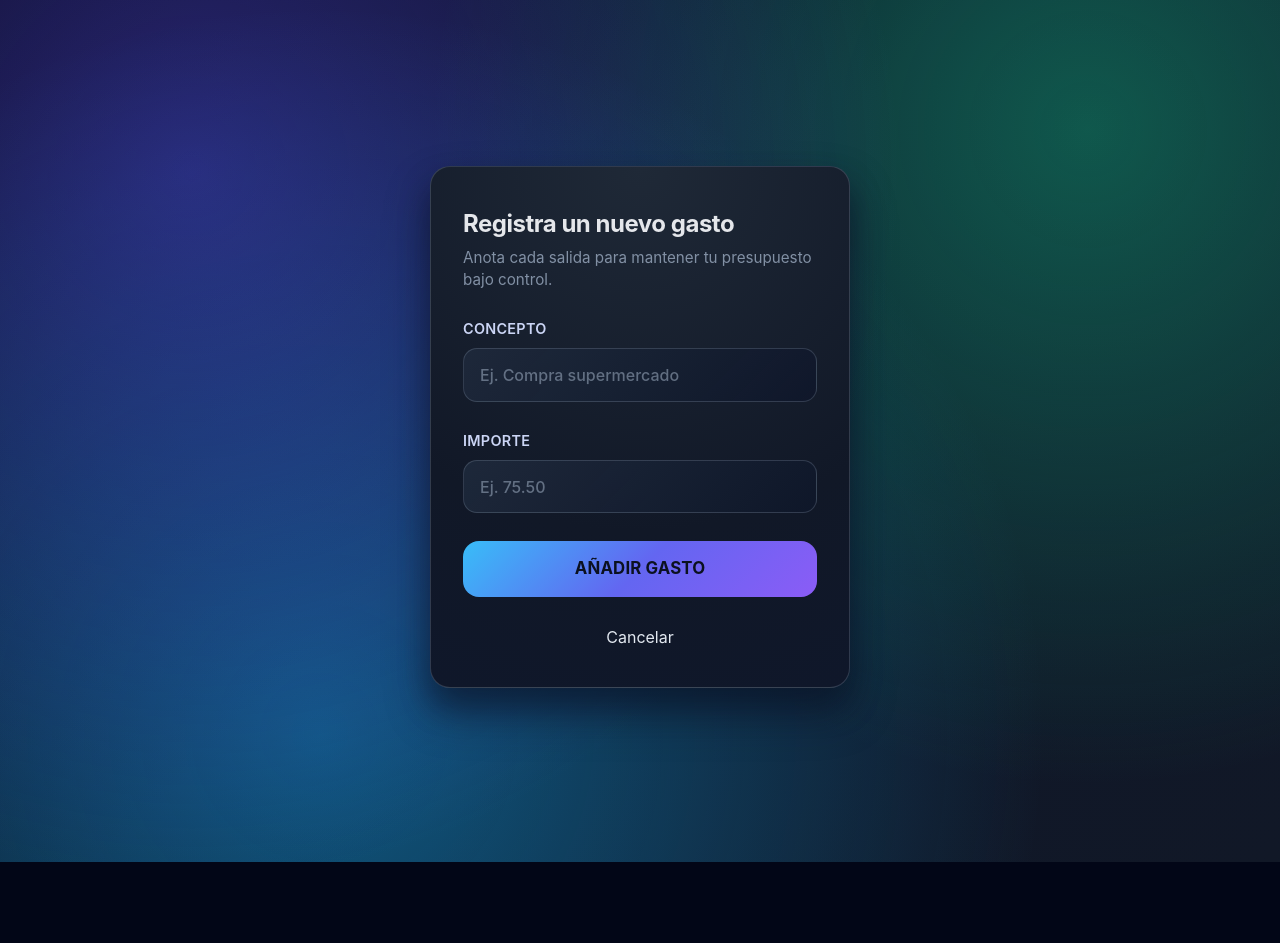
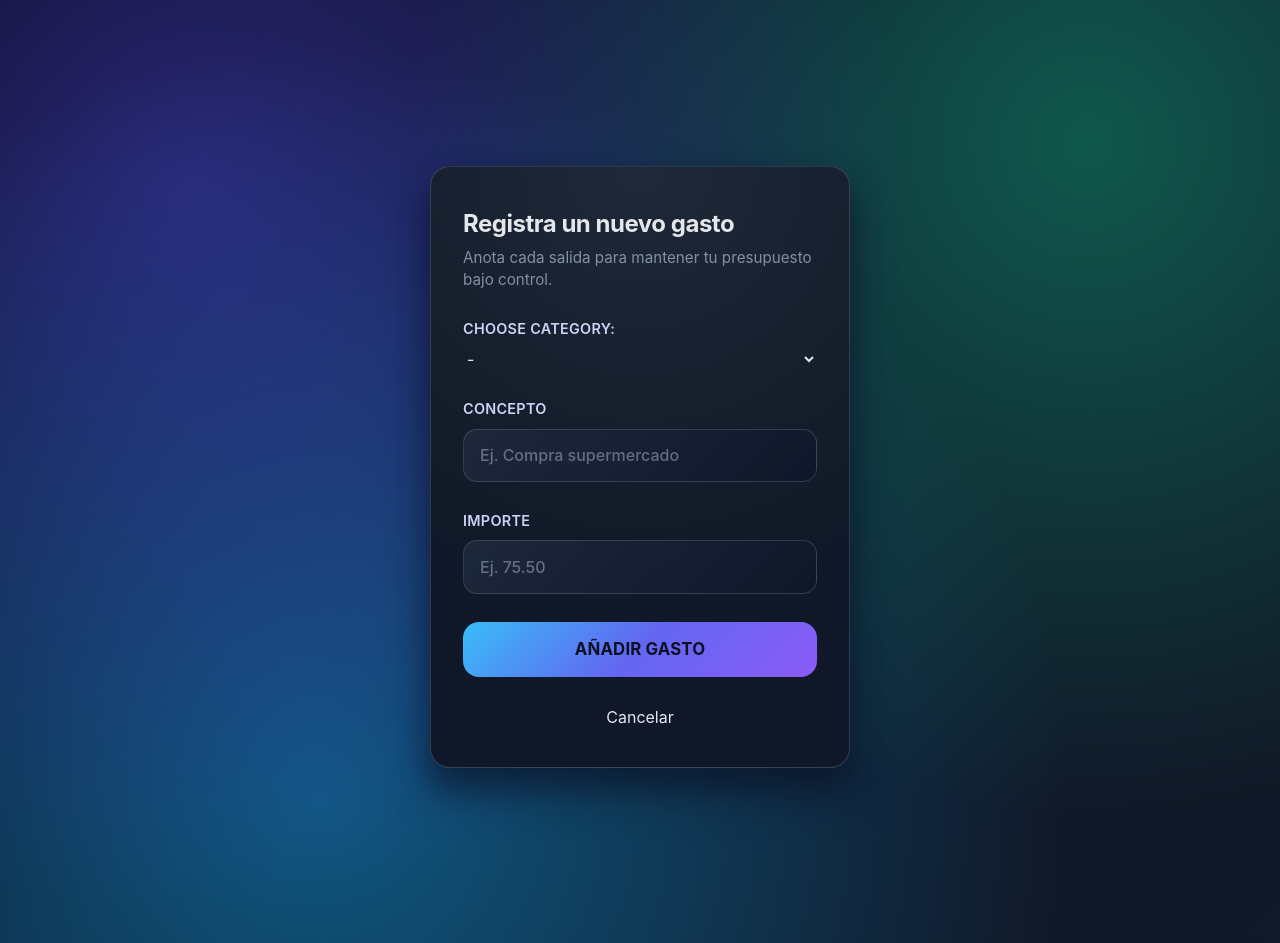
Before and after one commit to lu1334/quickBudget, a React (Vite) app: page /form-expense in a window 1280 px wide. Before the commit the page ends 862 px from the top, so only its background shows below. Built offline with nearby package versions, Linux system fonts and the light colour scheme.

Commit message:
Add category selection to FormExpense; group items by category in ShowItems

```diff
--- a/src/components/ShowItems/ShowItems.tsx
+++ b/src/components/ShowItems/ShowItems.tsx
@@ -3,8 +3,10 @@ import { formatAmount } from "../../utils/formatAmount";
 import { totalIncomeCalculate } from "../../utils/totalCalculate/totalIncomeCalculate";
 import { totalExpenseCalculate } from "../../utils/totalCalculate/totalExpenseCalculate";
 import { useNavigate } from "react-router-dom";
+import { useEffect } from "react";
+import type { Retorno } from "../../types/types";
+import { groupByCategory } from "../../utils/groupByCategory";
 import "./ShowItems.css";
-import { useEffect } from "react";
 
 export const ShowItems = () => {
   const {
@@ -29,7 +31,7 @@ export const ShowItems = () => {
 
   const hasItems = listItem.length > 0;
   const navigate = useNavigate();
-
+  const grouped: Retorno = listItem?.length ? groupByCategory(listItem) : {};
   return (
     <section className="qb-list-card">
       <div className="qb-list-heading">
@@ -43,12 +45,19 @@ export const ShowItems = () => {
             comenzar.
           </li>
         ) : (
-          listItem.map((item) => (
-            <li className="qb-list__item" key={item.id}>
-              <span className="qb-list__concept">{item.concept}</span>
-              <span className="qb-list__amount">
-                ${formatAmount(item.amountExpense)}
-              </span>
+          Object.entries(grouped).map(([catg, items]) => (
+            <li key={catg} className="qb-list__group">
+              <h3>{catg}</h3>
+              <ul>
+                {items.map((item) => (
+                  <li className="qb-list__item" key={item.id}>
+                    <span className="qb-list__concept">{item.concept}</span>
+                    <span className="qb-list__amount">
+                      ${formatAmount(item.amountExpense)}
+                    </span>
+                  </li>
+                ))}
+              </ul>
             </li>
           ))
         )}
--- a/src/components/forms/FormExpense/FormExpense.tsx
+++ b/src/components/forms/FormExpense/FormExpense.tsx
@@ -3,17 +3,31 @@ import { useInputHandler } from "../../../Hooks/useInputsHandlers";
 import { useNavigate } from "react-router-dom";
 import "../forms.css";
 
-
 export const FormExpense = () => {
   const navigate = useNavigate();
   const { amountExpense, concept } = useBudgetContext();
-  const { handlerOnChangeConcept, handlerOnChangeAmountExpense, handlerAddExpense } =
-    useInputHandler();
+  const {
+    handlerOnChangeConcept,
+    handlerOnChangeAmountExpense,
+    handlerAddExpense,
+  } = useInputHandler();
   return (
     <form className="qb-form-card" onSubmit={handlerAddExpense}>
       <div className="qb-form-heading">
         <h2>Registra un nuevo gasto</h2>
         <p>Anota cada salida para mantener tu presupuesto bajo control.</p>
+      </div>
+      <div className="qb-form-group">
+        <label className="qb-form-label" htmlFor="category">
+          Choose Category:
+        </label>
+        <select name="category" id="category">
+          <option value="">-</option>
+          <option value="ocio">Ocio</option>
+          <option value="deporte">Deporte</option>
+          <option value="salud">Salud</option>
+          <option value="alimentos">Alimentos</option>
+        </select>
       </div>
       <div className="qb-form-group">
         <label className="qb-form-label" htmlFor="concept">
--- a/src/types/types.ts
+++ b/src/types/types.ts
@@ -24,6 +24,7 @@ export interface QuickBudgetContextType {
 
 export interface Item {
     id: number;
+    category:string
     concept: string;
     amountExpense: string;
     state?: boolean;
@@ -33,3 +34,5 @@ export type ItemIncome = {
     id:number,
     income:string
 }
+
+export type Retorno = Record<string,Item[]>
--- /dev/null
+++ b/src/utils/groupByCategory.ts
@@ -0,0 +1,10 @@
+import type { Item ,Retorno} from "../types/types";
+
+export function groupByCategory(listItem:Item[]){
+   return listItem.reduce((acc,item)=>{
+        const catg= item.category
+        if(!acc[catg])acc[catg]=[]
+        acc[catg].push(item)
+        return acc
+   },{} as Retorno)
+}
```
